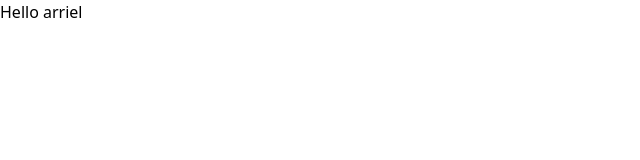
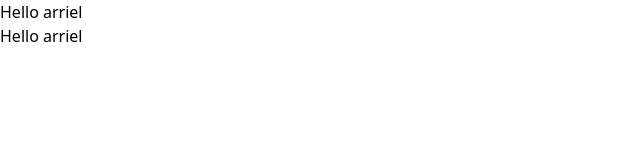
Before and after one commit to arrieldongo/FIRST-REACT-PROJECT, a Next.js app: page / in a window 1280 px wide. Shown: the top 160 px of the page, without its empty margins (0-640 px from the left). Built offline with nearby package versions, Linux system fonts and the light colour scheme.

Commit message:
test push on git

```diff
--- a/src/pages/index.tsx
+++ b/src/pages/index.tsx
@@ -7,6 +7,7 @@ export default function Home() {
   return ( <>
     < Seo title="first app react" description="content"/>
     <h1>Hello arriel</h1>
+    <h1>Hello arriel</h1>
 
   </>
 
```
